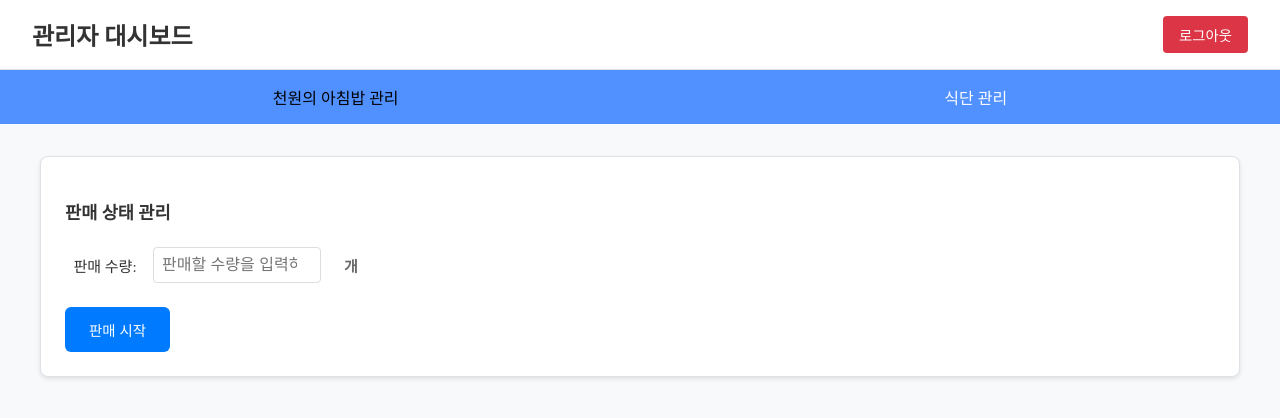
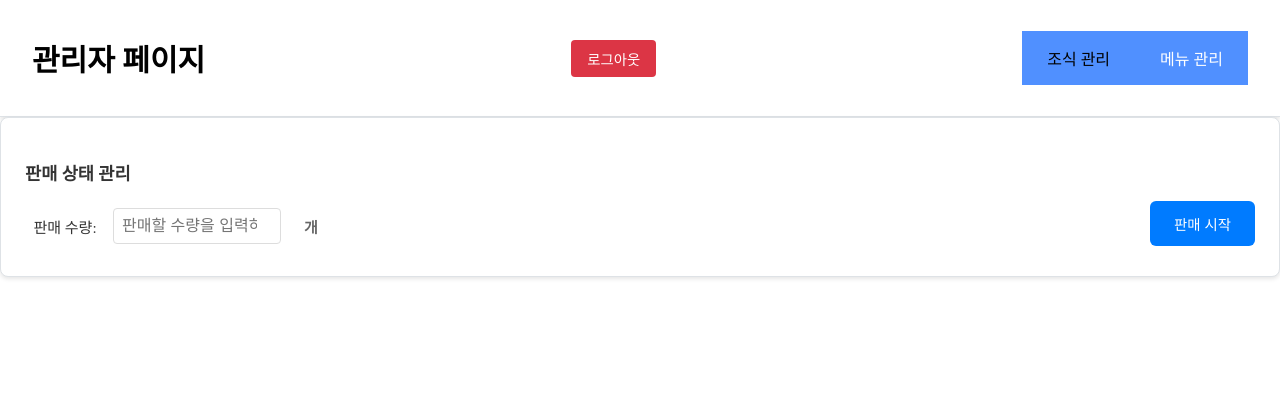
Before and after one commit to uno1547/today-menu-FE, a React (Vite) app: page /admin/breakfast in a window 1280 px wide. Both pictures are taken after typing "Sample", "Sample123" into the empty fields and a click on the button "로그인". Shown: the top 418 px of the page. Built offline with nearby package versions, Linux system fonts and the light colour scheme.

Commit message:
route by jwt token

```diff
--- a/src/Components/AdminLogin/AdminLogin.jsx
+++ b/src/Components/AdminLogin/AdminLogin.jsx
@@ -20,7 +20,8 @@ const AdminLogin = ({ onLogin }) => {
 
     // 부모 컴포넌트의 onLogin 함수 호출
     if (onLogin) {
-      onLogin(formData)
+      // onLogin(formData)
+      onLogin()
     }
   }
 
--- a/src/pages/AdminPage.jsx
+++ b/src/pages/AdminPage.jsx
@@ -6,85 +6,43 @@ import styles from "./AdminPage.module.css"
 
 const AdminPage = () => {
   console.log('AdminPage 렌더링');
-  const [isLoggedIn, setIsLoggedIn] = useState(false)
+  const [isLoggedIn, setIsLoggedIn] = useState(() => localStorage.getItem('accessToken'))
   const location = useLocation()
   const navigate = useNavigate()
 
-  // 컴포넌트 마운트 시 localStorage에서 로그인 상태 확인
-  useEffect(() => {
-    const savedLoginState = localStorage.getItem('adminLoggedIn')
-    if (savedLoginState) {
-      setIsLoggedIn(true)
-    }
-  }, []) // 얘는 첫 마운트 때를 위한 토큰 확인
-
-  const handleLogin = async (formData) => {
-    // 간단한 시뮬레이션을 위한 더미 로그인 로직
-    console.log('로그인 시도:', formData)
-
+  const handleLogin = () => {
     setIsLoggedIn(true)
-    localStorage.setItem('adminLoggedIn', 'true')
-    // // 실제 구현 예시:
-    // try {
-    //   const response = await fetch('/api/admin/login', {
-    //     method: 'POST',
-    //     headers: { 'Content-Type': 'application/json' },
-    //     body: JSON.stringify(formData)
-    //   })
-    //   const data = await response.json()
-    //   if (data.token) {
-    //     localStorage.setItem('adminToken', data.token)
-    //     // localStorage.setItem('adminLoggedIn', 'true')
-    //     setIsLoggedIn(true)
-    //   }
-    // } catch (error) {
-    //   console.error('로그인 실패:', error)
-    // }
+    localStorage.setItem('accessToken', 'your-access-token') // 실제 토큰으로 교체
   }
 
   const handleLogout = () => {
     setIsLoggedIn(false)
-    localStorage.removeItem('adminLoggedIn')
-    // navigate('/admin')
-    navigate('/', { replace: true })
+    localStorage.removeItem('accessToken')
+    navigate('/')
   }
 
-  if (!isLoggedIn) {
+  if(!isLoggedIn) {
     return <AdminLogin onLogin={handleLogin} />
   }
 
-  // /admin 경로로 정확히 접근했을 때 기본으로 breakfast로 리다이렉트
-  if (location.pathname === '/admin') {
+  if(location.pathname === '/admin') {
     return <Navigate to="/admin/breakfast" replace />
   }
 
   return (
-    <div className={styles.adminPage}>
+    <div className={styles.AdminPage}>
       <header className={styles.header}>
-        <h1 className={styles.mainText}>관리자 대시보드</h1>
-        <button onClick={handleLogout} className={styles.logoutBtn}>
-          로그아웃
-        </button>
+        <h1>관리자 페이지</h1>
+        <button onClick={handleLogout} className={styles.logoutBtn}>로그아웃</button>
+        <nav className={styles.tabNav}>
+          <Link to={"/admin/breakfast"} className={`${styles.tabBtn} ${location.pathname === '/admin/breakfast' ? styles.active : ''}`}>조식 관리</Link>
+          <Link to={"/admin/menu"} className={`${styles.tabBtn} ${location.pathname === '/admin/menu' ? styles.active : ''}`}>메뉴 관리</Link>
+        </nav>
       </header>
-
-      <nav className={styles.tabNav}>
-        <Link
-          to="/admin/breakfast"
-          className={`${styles.tabBtn} ${location.pathname === '/admin/breakfast' ? styles.active : ''}`}
-        >
-          천원의 아침밥 관리
-        </Link>
-        <Link
-          to="/admin/menus"
-          className={`${styles.tabBtn} ${location.pathname === '/admin/menus' ? styles.active : ''}`}
-        >
-          식단 관리
-        </Link>
-      </nav>
-
-      <main className={styles.content}>
-        <Outlet />
-      </main>
+      {/* 관리자 페이지 내용 */}
+      {/* <main className={styles.content}> */}
+      <Outlet />
+      {/* </main> */}
     </div>
   )
 }
--- a/src/pages/admin/BreakfastManagement.jsx
+++ b/src/pages/admin/BreakfastManagement.jsx
@@ -123,7 +123,7 @@ const BreakfastManagement = () => {
           <div className={styles.stopSellingSection}>
             <div className={styles.statusInfo}>
               <span className={styles.statusIndicator}>🟢 판매 중</span>
-              <span>현재 천원의 아침밥을 판매하고 있습니다.</span>
+              <span className={styles.statusMessage}>현재 천원의 아침밥을 판매하고 있습니다.</span>
             </div>
             <button
               onClick={handleStopSelling}
--- a/src/pages/admin/BreakfastManagement.module.css
+++ b/src/pages/admin/BreakfastManagement.module.css
@@ -29,7 +29,7 @@
 
 .startSellingSection {
   display: flex;
-  flex-direction: column;
+  justify-content: space-between;
   gap: 1rem;
 }
 
@@ -59,7 +59,7 @@
 
 .stopSellingSection {
   display: flex;
-  /* justify-content: space-between; */
+  justify-content: space-between;
   align-items: center;
 }
 
@@ -73,6 +73,15 @@
   font-weight: bold;
   color: #28a745;
   font-size: 1.1rem;
+  text-align: left;
+  padding: 0;
+}
+
+.statusMessage {
+  /* color: #666; */
+  /* font-size: 0.9rem; */
+  /* text-align: left; */
+  padding: 10px 0px;
 }
 
 .startBtn {
```
